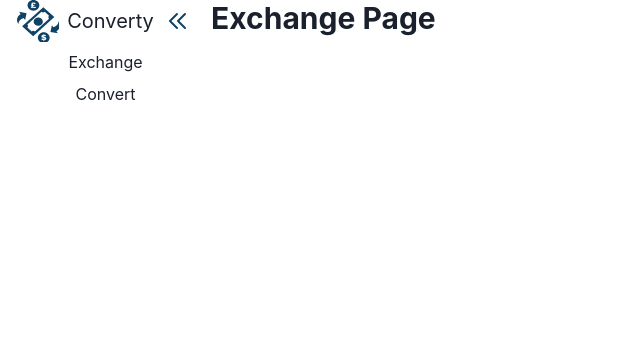
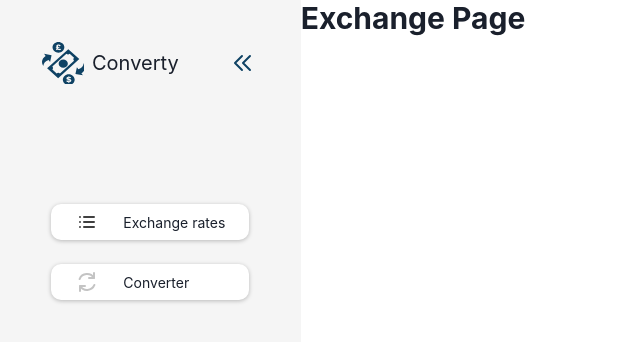
Before and after one commit to Denys-H8/converty, a React (Create React App) app in the folder web/: page /exchange in a window 1280 px wide. Shown: the top 342 px of the page, without its empty margins (0-640 px from the left). Built offline with nearby package versions, Linux system fonts and the light colour scheme.

Commit message:
feat: add nav items

```diff
--- a/web/src/App.tsx
+++ b/web/src/App.tsx
@@ -1,6 +1,6 @@
 import React, {memo, useMemo} from 'react';
 import {BrowserRouter, Navigate, Route, Routes} from 'react-router-dom';
-import SideMenu from './components/SideMenu';
+import SideMenu from './components/SideMenu/SideMenu';
 import Converter from './pages/Converter';
 import Exchange from './pages/Exchange';
 import {Routes as RoutesList} from './navigation/routes';
--- a/web/src/components/MenuHeader.tsx
+++ b/web/src/components/SideMenu/MenuHeader.tsx
@@ -1,10 +1,10 @@
 import React, {memo, useCallback} from 'react';
 import {Box, HStack, Text} from '@chakra-ui/react';
 import {useNavigate} from 'react-router-dom';
-import Logo from './icons/Logo';
-import {MenuLocales} from '../locales/menu';
-import ExpandIcon from './icons/ExpandIcon';
-import {Routes} from '../navigation/routes';
+import Logo from '../icons/Logo';
+import {MenuLocales} from '../../locales/menu';
+import ExpandIcon from '../icons/ExpandIcon';
+import {Routes} from '../../navigation/routes';
 
 interface MenuHeaderProps {
   onExpand: () => void;
@@ -18,8 +18,8 @@ const MenuHeader: React.FC<MenuHeaderProps> = ({onExpand}) => {
   }, []);
 
   return (
-    <HStack>
-      <HStack cursor="pointer" onClick={onLogoClick}>
+    <HStack mb="28">
+      <HStack cursor="pointer" onClick={onLogoClick} mr={10}>
         <Logo />
         <Text fontSize="xl">{MenuLocales.AppName}</Text>
       </HStack>
--- /dev/null
+++ b/web/src/components/SideMenu/MenuItem.tsx
@@ -0,0 +1,48 @@
+import {Box, ChakraProps, HStack, Text} from '@chakra-ui/react';
+import React, {memo, useMemo} from 'react';
+import ExchangeIcon from '../icons/ExchangeIcon';
+import ConverterIcon from '../icons/ConverterIcon';
+import {MenuLocales} from '../../locales/menu';
+
+interface MenuItemProps {
+  text: MenuLocales;
+  onClick: () => void;
+}
+
+const MenuItem: React.FC<MenuItemProps> = ({text, onClick}) => {
+  const Icon = useMemo<React.ReactNode>(() => {
+    switch (text) {
+      case MenuLocales.ConverterTab:
+        return <ConverterIcon />;
+      default:
+        return <ExchangeIcon />;
+    }
+  }, [text]);
+
+  return (
+    <HStack
+      onClick={onClick}
+      cursor="pointer"
+      pt="1.5"
+      pb="1.5"
+      pl="6"
+      pr="6"
+      backgroundColor="#fff"
+      alignSelf="stretch"
+      borderRadius={10}
+      sx={styles.item}
+      mb={4}>
+      <Box mr={4}>{Icon}</Box>
+
+      <Text fontSize={14}>{text}</Text>
+    </HStack>
+  );
+};
+
+const styles: Record<string, ChakraProps['sx']> = {
+  item: {
+    boxShadow: '0px 1px 4px rgba(0, 0, 0, 0.25)',
+  },
+};
+
+export default memo(MenuItem);
--- /dev/null
+++ b/web/src/components/SideMenu/MenuItems.tsx
@@ -0,0 +1,27 @@
+import React, {memo, useCallback} from 'react';
+import {VStack} from '@chakra-ui/react';
+import {useNavigate} from 'react-router-dom';
+import MenuItem from './MenuItem';
+import {MenuLocales} from '../../locales/menu';
+import {Routes} from '../../navigation/routes';
+
+const MenuItems: React.FC = () => {
+  const navigate = useNavigate();
+
+  const onExchangeClick = useCallback<() => void>(() => {
+    navigate(Routes.Exchange);
+  }, []);
+
+  const onConverterClick = useCallback<() => void>(() => {
+    navigate(Routes.Converter);
+  }, []);
+
+  return (
+    <VStack alignItems="flex-start">
+      <MenuItem text={MenuLocales.ExchangeTab} onClick={onExchangeClick} />
+      <MenuItem text={MenuLocales.ConverterTab} onClick={onConverterClick} />
+    </VStack>
+  );
+};
+
+export default memo(MenuItems);
--- a/web/src/components/SideMenu.tsx
+++ b/web/src/components/SideMenu/SideMenu.tsx
@@ -1,8 +1,7 @@
 import React, {memo, useCallback} from 'react';
 import {VStack} from '@chakra-ui/react';
-import {Link} from 'react-router-dom';
 import MenuHeader from './MenuHeader';
-import {Routes} from '../navigation/routes';
+import MenuItems from './MenuItems';
 
 const SideMenu: React.FC = () => {
   const onExpand = useCallback<() => void>(() => {
@@ -10,11 +9,9 @@ const SideMenu: React.FC = () => {
   }, []);
 
   return (
-    <VStack flex={0.2}>
+    <VStack flex={0.15} p="42" backgroundColor="#F5F5F5">
       <MenuHeader onExpand={onExpand} />
-
-      <Link to={Routes.Exchange}>Exchange</Link>
-      <Link to={Routes.Converter}>Convert</Link>
+      <MenuItems />
     </VStack>
   );
 };
--- /dev/null
+++ b/web/src/components/icons/ConverterIcon.tsx
@@ -0,0 +1,30 @@
+import {SVGProps, memo} from 'react';
+
+const SvgComponent = (props: SVGProps<SVGSVGElement>) => (
+  <svg width={24} height={24} fill="none" {...props}>
+    <path
+      d="M10 17a1 1 0 1 0 0-2v2Zm-5-1v-1a1 1 0 0 0-1 1h1Zm-1 5a1 1 0 1 0 2 0H4Zm6-6H5v2h5v-2Zm-6 1v5h2v-5H4Z"
+      fill="#C4C4C4"
+    />
+    <path
+      d="M19.418 14.997a8 8 0 0 1-14.332 1.027"
+      stroke="#C4C4C4"
+      strokeWidth={2}
+      strokeLinecap="round"
+      strokeLinejoin="round"
+    />
+    <path
+      d="M14 7a1 1 0 1 0 0 2V7Zm5 1v1a1 1 0 0 0 1-1h-1Zm1-5a1 1 0 1 0-2 0h2Zm-6 6h5V7h-5v2Zm6-1V3h-2v5h2Z"
+      fill="#C4C4C4"
+    />
+    <path
+      d="M4.583 9.003a8 8 0 0 1 14.331-1.027"
+      stroke="#C4C4C4"
+      strokeWidth={2}
+      strokeLinecap="round"
+      strokeLinejoin="round"
+    />
+  </svg>
+);
+
+export default memo(SvgComponent);
--- /dev/null
+++ b/web/src/components/icons/ExchangeIcon.tsx
@@ -0,0 +1,15 @@
+import {SVGProps, memo} from 'react';
+
+const ExchangeIcon = (props: SVGProps<SVGSVGElement>) => (
+  <svg width={24} height={24} fill="none" {...props}>
+    <path
+      d="M9 17h10M5 17h.002v.002H5V17ZM9 12h10M5 12h.002v.002H5V12ZM9 7h10M5 7h.002v.002H5V7Z"
+      stroke="#404040"
+      strokeWidth={2}
+      strokeLinecap="round"
+      strokeLinejoin="round"
+    />
+  </svg>
+);
+
+export default memo(ExchangeIcon);
--- a/web/src/locales/menu.ts
+++ b/web/src/locales/menu.ts
@@ -1,3 +1,5 @@
 export enum MenuLocales {
   AppName = 'Converty',
+  ExchangeTab = 'Exchange rates',
+  ConverterTab = 'Converter',
 }
```
